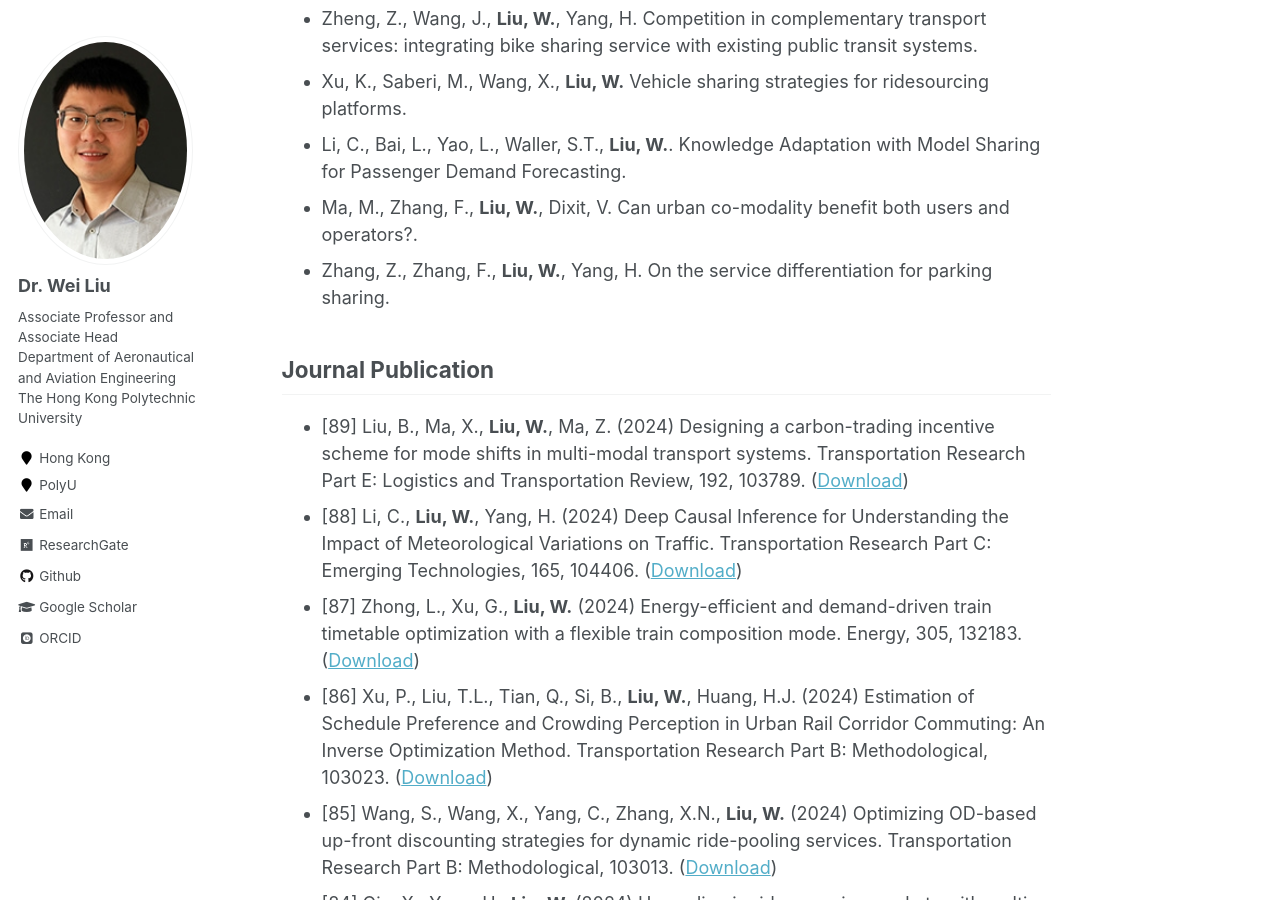
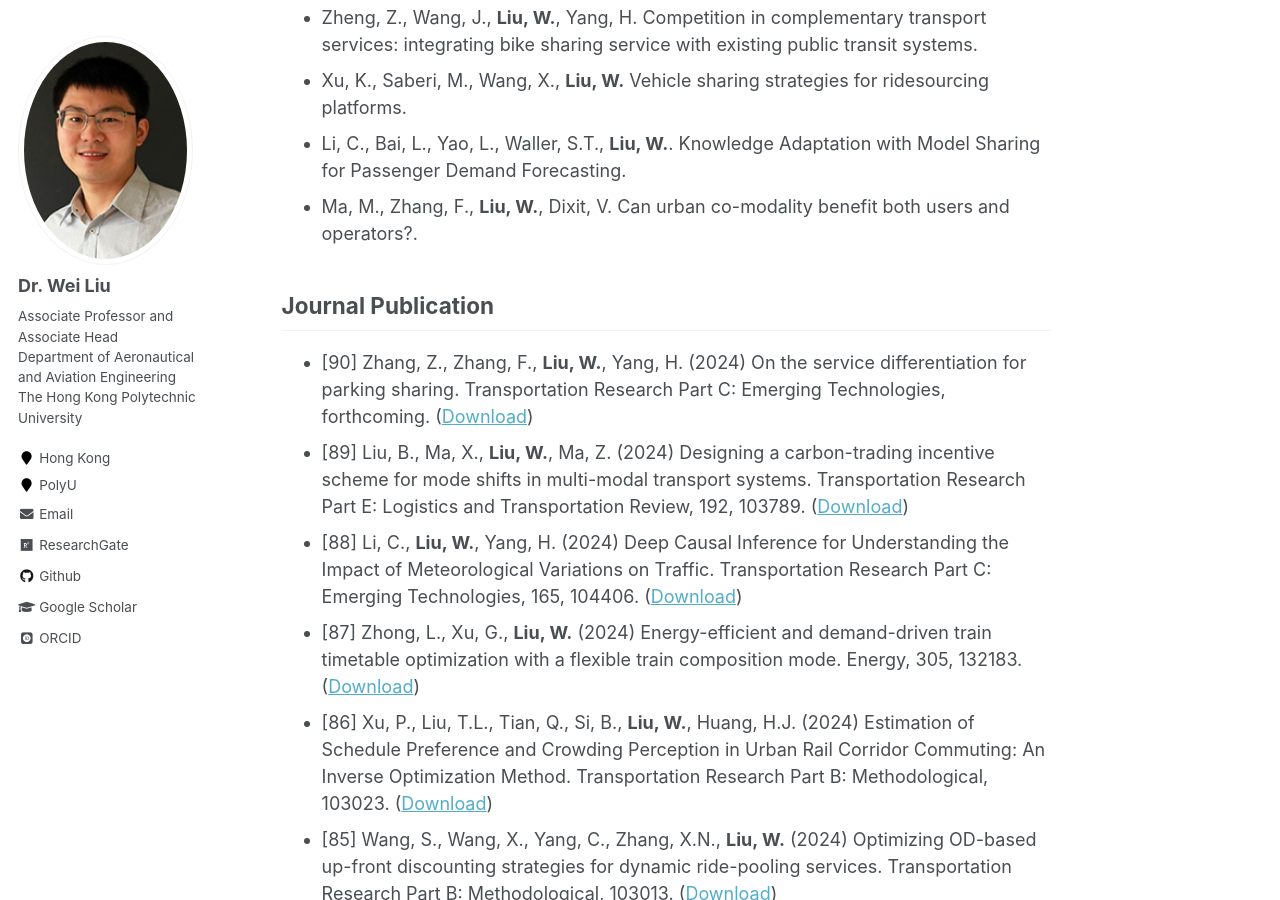
Before and after one commit to weiliu2016/weiliu2016.github.io, a Jekyll site: the page built from _pages/publications.md, in a window 1280 px wide and 900 px high, scrolled down 2313 px. Built offline with Jekyll 4.4.1, drawn with Linux system fonts in a browser that asks for light colours; some web fonts are replaced; formulas are drawn with MathJax 3.

Commit message:
Update publications.md

```diff
--- a/_pages/publications.md
+++ b/_pages/publications.md
@@ -54,11 +54,10 @@ Selected Working Papers
 - Xu, K., Saberi, M., Wang, X., **Liu, W.** Vehicle sharing strategies for ridesourcing platforms.
 - Li, C., Bai, L., Yao, L., Waller, S.T., **Liu, W.**. Knowledge Adaptation with Model Sharing for Passenger Demand Forecasting.
 - Ma, M., Zhang, F., **Liu, W.**, Dixit, V. Can urban co-modality benefit both users and operators?.
-- Zhang, Z., Zhang, F., **Liu, W.**, Yang, H. On the service differentiation for parking sharing.
-
 
 Journal Publication
 ----------
+* [90] Zhang, Z., Zhang, F., **Liu, W.**, Yang, H. (2024) On the service differentiation for parking sharing. Transportation Research Part C: Emerging Technologies, forthcoming. ([Download](https://doi.org/10.1016/j.trc.2024.xxxxxx))
 * [89] Liu, B., Ma, X., **Liu, W.**, Ma, Z. (2024) Designing a carbon-trading incentive scheme for mode shifts in multi-modal transport systems. Transportation Research Part E: Logistics and Transportation Review, 192, 103789. ([Download](https://doi.org/10.1016/j.tre.2024.103789))
 * [88] Li, C., **Liu, W.**, Yang, H. (2024) Deep Causal Inference for Understanding the Impact of Meteorological Variations on Traffic. Transportation Research Part C: Emerging Technologies, 165, 104406. ([Download](https://doi.org/10.1016/j.trc.2024.104744))
 * [87] Zhong, L., Xu, G., **Liu, W.** (2024) Energy-efficient and demand-driven train timetable optimization with a flexible train composition mode. Energy, 305, 132183. ([Download](https://doi.org/10.1016/j.energy.2024.132183))
```
